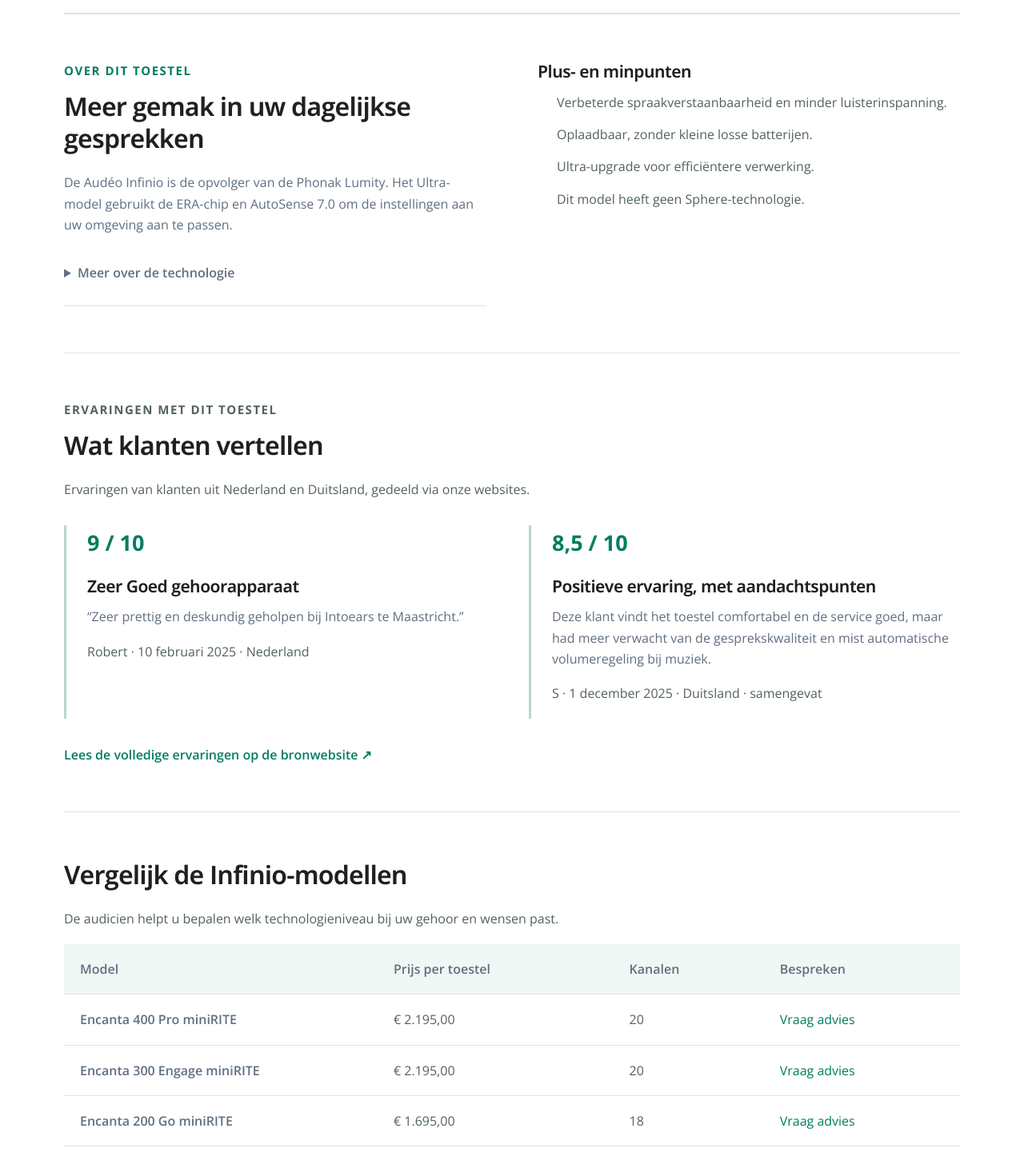
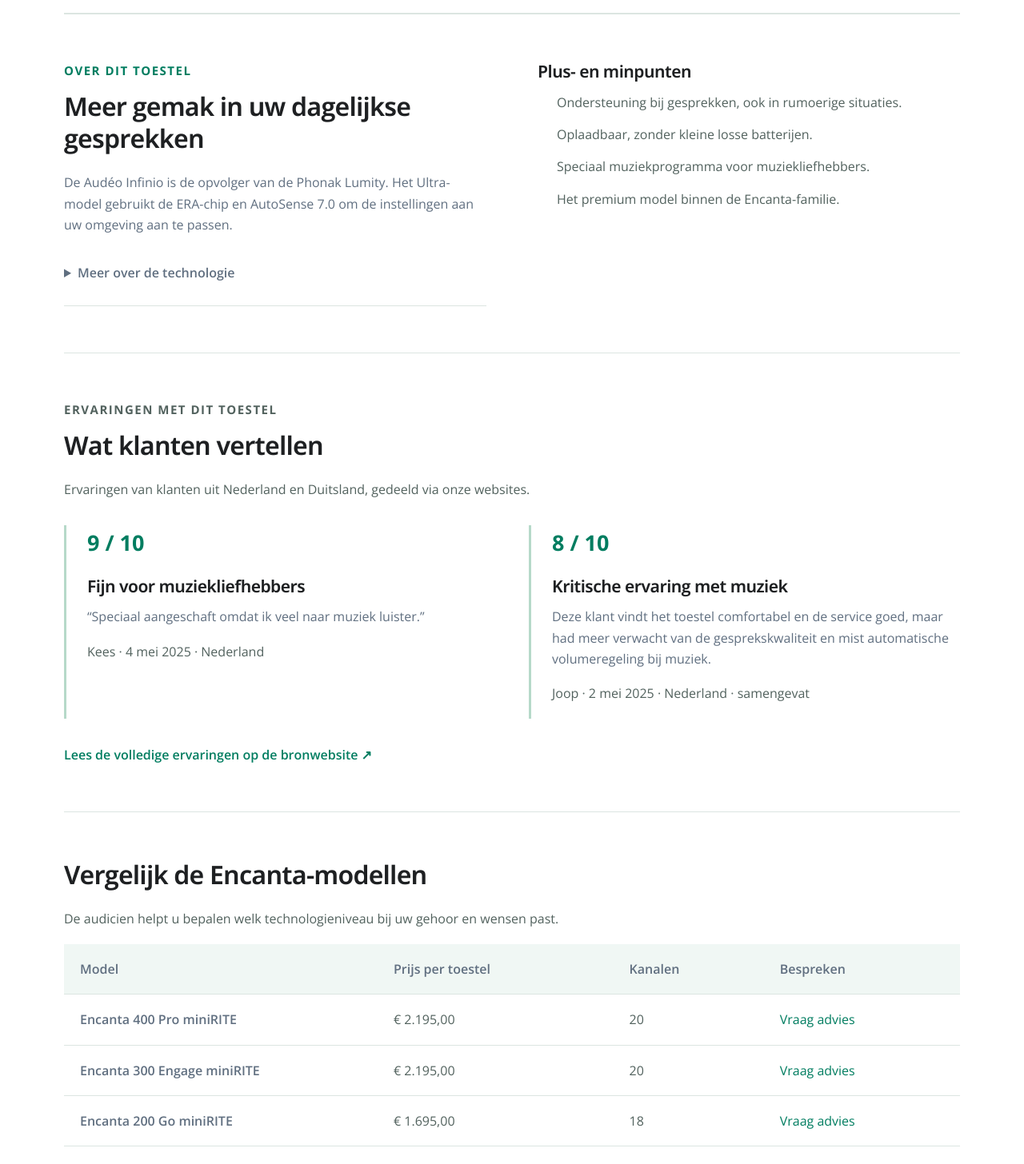
Before and after one commit to jo0stjo0st/oogvoororen-cro, a Next.js app: page /original in a window 1280 px wide. Shown: the part 1386-2842 px from the top of the page at 80% size. Built offline with nearby package versions, Linux system fonts and the light colour scheme.

Commit message:
CRO: focus op Bernafon Encanta 400 productpagina en behoud bestaande opzet

```diff
--- a/src/features/products/product-page.tsx
+++ b/src/features/products/product-page.tsx
@@ -106,11 +106,11 @@
           <h3>Plus- en minpunten</h3>
           <ul className="plain-list">
             <li>
-              Verbeterde spraakverstaanbaarheid en minder luisterinspanning.
+              Ondersteuning bij gesprekken, ook in rumoerige situaties.
             </li>
             <li>Oplaadbaar, zonder kleine losse batterijen.</li>
-            <li>Ultra-upgrade voor efficiëntere verwerking.</li>
-            <li>Dit model heeft geen Sphere-technologie.</li>
+            <li>Speciaal muziekprogramma voor muziekliefhebbers.</li>
+            <li>Het premium model binnen de Encanta-familie.</li>
           </ul>
         </div>
       </div>
@@ -163,21 +163,21 @@
       <div className="review-grid">
         <article className="review">
           <p className="review-score">9 / 10</p>
-          <h3>Zeer Goed gehoorapparaat</h3>
+          <h3>Fijn voor muziekliefhebbers</h3>
           <blockquote>
-            “Zeer prettig en deskundig geholpen bij Intoears te Maastricht.”
+            “Speciaal aangeschaft omdat ik veel naar muziek luister.”
           </blockquote>
-          <p className="small">Robert · 10 februari 2025 · Nederland</p>
+          <p className="small">Kees · 4 mei 2025 · Nederland</p>
         </article>
         <article className="review">
-          <p className="review-score">8,5 / 10</p>
-          <h3>Positieve ervaring, met aandachtspunten</h3>
+          <p className="review-score">8 / 10</p>
+          <h3>Kritische ervaring met muziek</h3>
           <p>
             Deze klant vindt het toestel comfortabel en de service goed, maar
             had meer verwacht van de gesprekskwaliteit en mist automatische
             volumeregeling bij muziek.
           </p>
-          <p className="small">S · 1 december 2025 · Duitsland · samengevat</p>
+          <p className="small">Joop · 2 mei 2025 · Nederland · samengevat</p>
         </article>
       </div>
       <a
@@ -218,7 +218,7 @@
 function Comparison() {
   return (
     <section id="variaties" className="section">
-      <h2>Vergelijk de Infinio-modellen</h2>
+      <h2>Vergelijk de Encanta-modellen</h2>
       <p>
         De audicien helpt u bepalen welk technologieniveau bij uw gehoor en
         wensen past.
@@ -291,9 +291,9 @@
 function Apps() {
   return (
     <section id="apps" className="section">
-      <h2>myPhonak en onderhoud</h2>
+      <h2>Bernafon App en onderhoud</h2>
       <p>
-        Met de myPhonak-app kunt u de luisterinstellingen aanpassen. De audicien
+        Met de Bernafon App kunt u de luisterinstellingen aanpassen. De audicien
         helpt u met het koppelen, gebruik en onderhoud.
       </p>
       <details>
@@ -396,7 +396,7 @@
         <main id="main-content">
           <section className="product-hero wide">
             <div className="mobile-title">
-              <p className="eyebrow">Phonak · oplaadbaar</p>
+              <p className="eyebrow">Bernafon · oplaadbaar</p>
               <h1>{product.name}</h1>
             </div>
             <ProductGallery original={original} />
@@ -407,7 +407,7 @@
                   <a href="#reviews">Lees alle 1 reviews</a>
                 </p>
               ) : (
-                <p className="eyebrow desktop-title">Phonak · oplaadbaar</p>
+                <p className="eyebrow desktop-title">Bernafon · oplaadbaar</p>
               )}
               <h1 className="desktop-title">{product.name}</h1>
               {original && (
```
